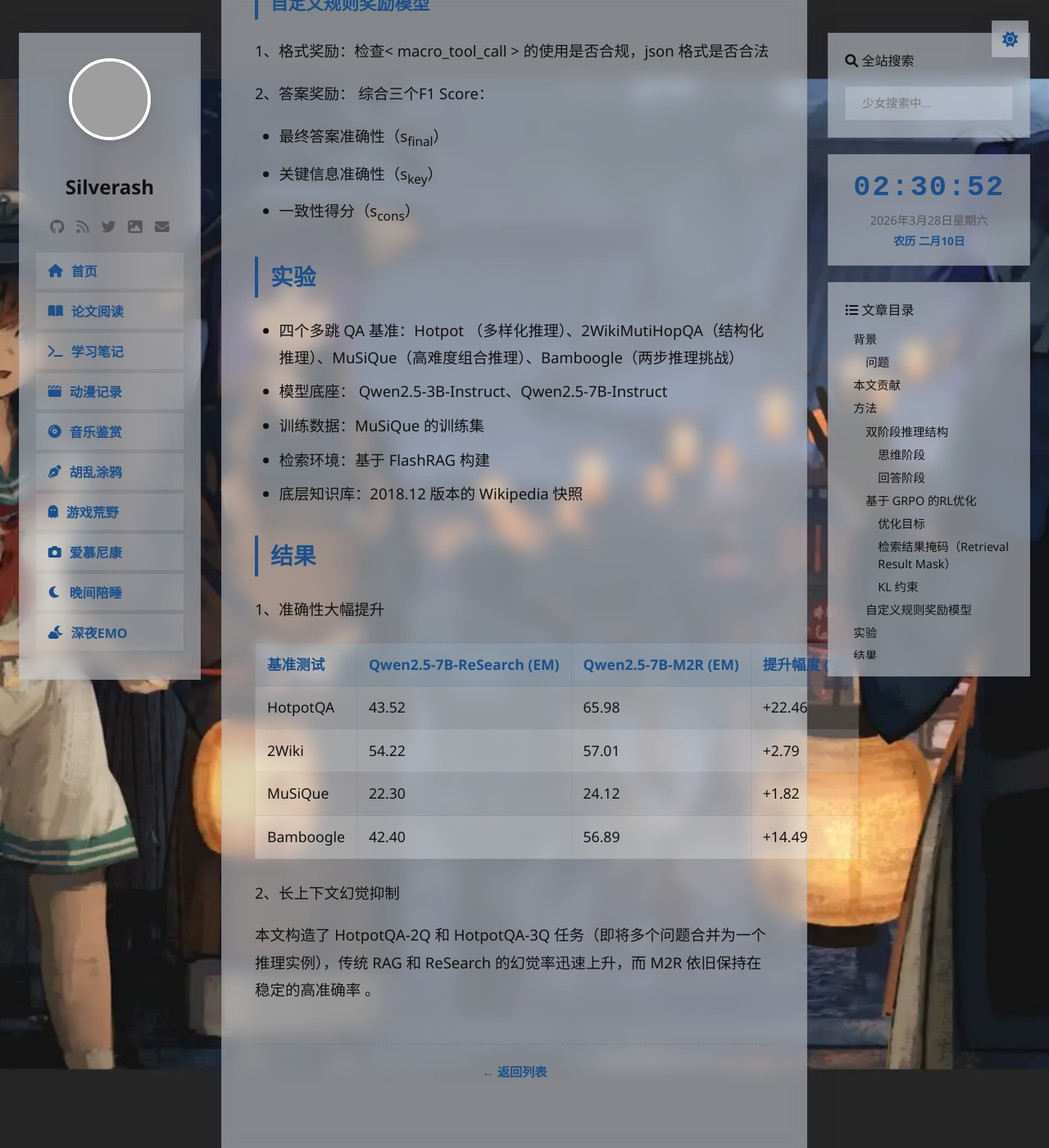
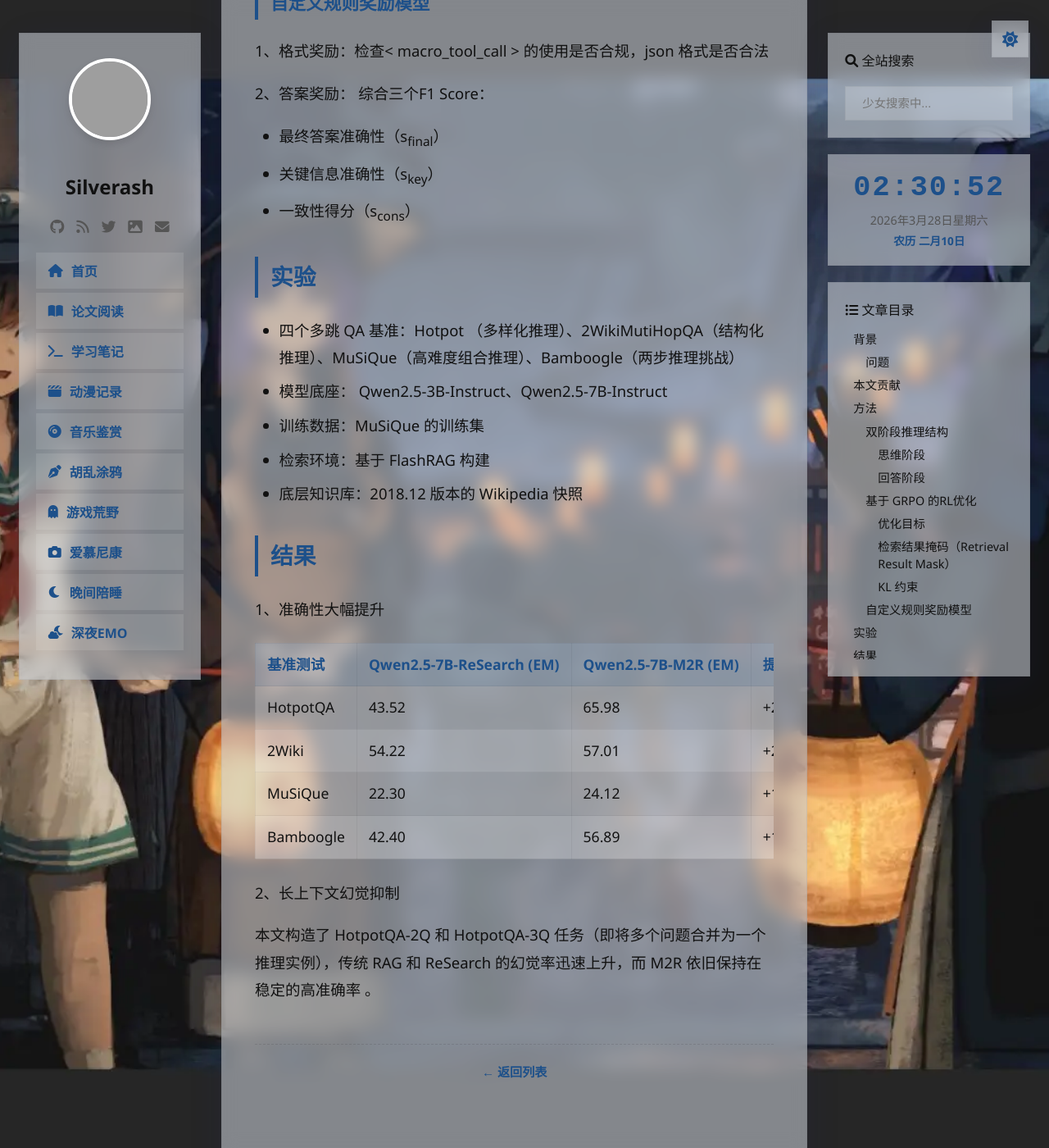
Before and after one commit to SiIverAsh/siiverash.github.io, a Jekyll site: the page built from _posts/2026-03-25-Micro-Macro-Retrieval.md, in a window 1280 px wide and 1400 px high, scrolled down 2389 px. Shown: the whole window at 82% size. Built offline with Jekyll 4.4.1, drawn with Linux system fonts in a browser that asks for light colours; comment, search, counter and statistics services are not loaded; grey boxes are pictures that could not be loaded.

Commit message:
Fix:table overflow component display in the blog.

```diff
--- a/assets/css/main.css
+++ b/assets/css/main.css
@@ -272,10 +272,17 @@ html {
 }
 
 /* 博文表格 */
+.table-wrapper {
+    width: 100%;
+    overflow-x: auto;
+    -webkit-overflow-scrolling: touch;
+    margin: 24px 0;
+}
+
 .post-content table {
     width: 100%;
     border-collapse: collapse;
-    margin: 24px 0;
+    margin: 0;
     font-size: 0.95em;
     background: rgba(255, 255, 255, 0.18);
     table-layout: auto;
```
Also changed, not shown: _includes/scripts.html (+8 -0 lines).
